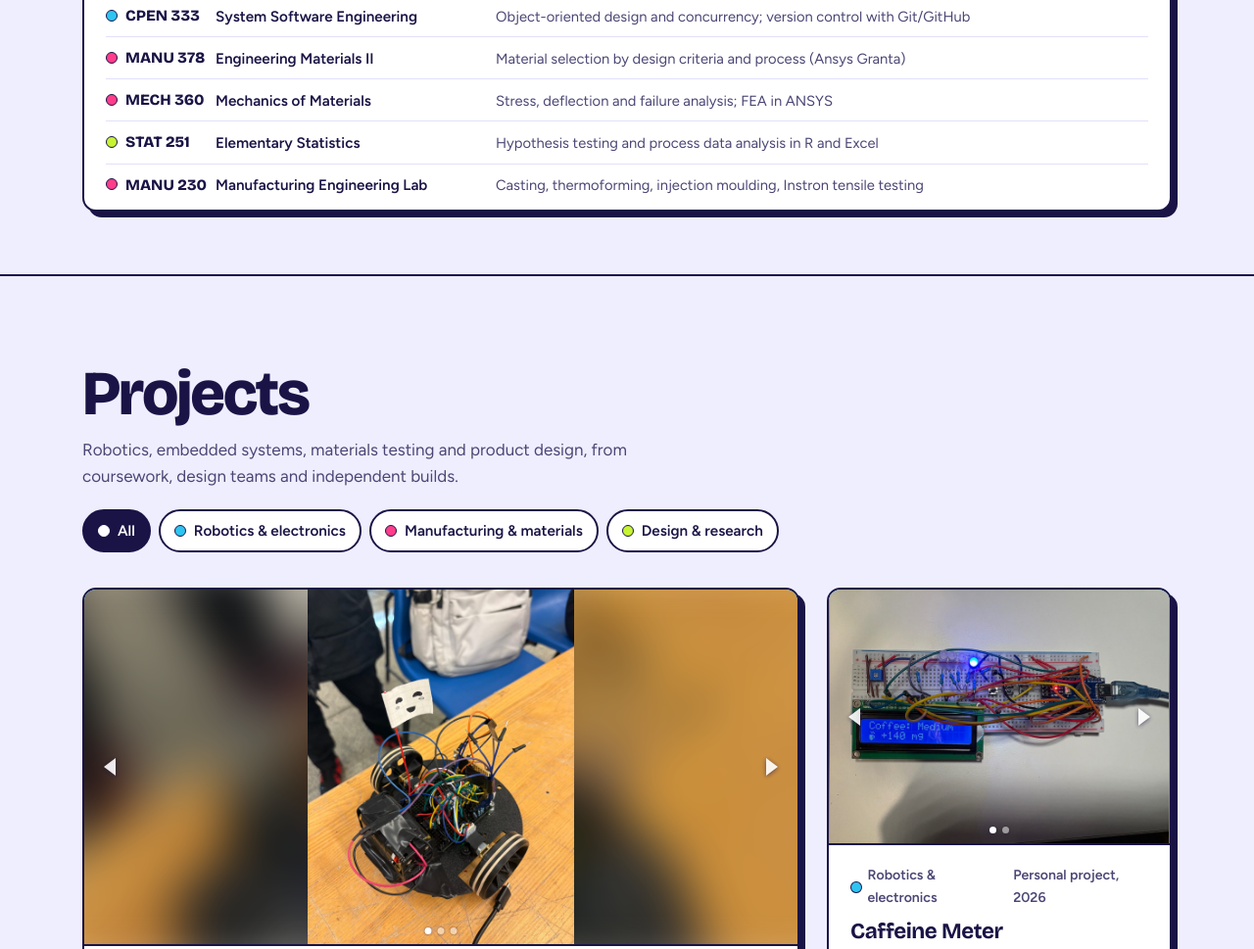
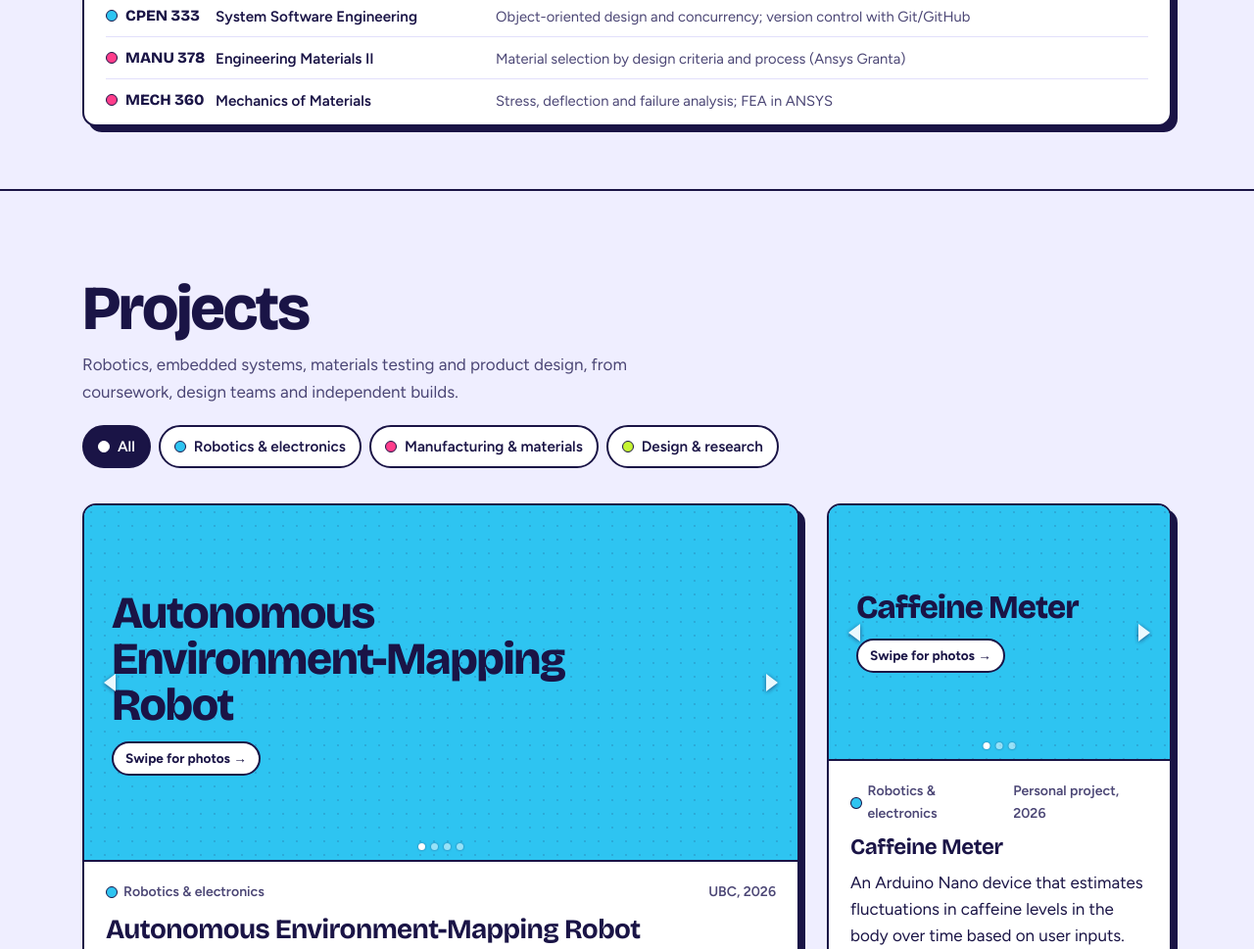
Before and after one commit to stellaormandy/stellaormandy.github.io, a plain HTML site: page index.html in a window 1280 px wide. Shown: the part 1137-2106 px from the top of the page at 98% size. Drawn offline with nearby package versions, Linux system fonts and the light colour scheme.

Commit message:
Project carousels open on a coloured title card; drop STAT 251 and MANU 230 from coursework
Co-Authored-By: Claude Opus 5.5 <noreply@anthropic.com>
Claude-Session: https://claude.ai/code/session_01U18taKiXa4uGgexTSpvZsV

```diff
--- a/index.html
+++ b/index.html
@@ -169,7 +169,7 @@ h2.title{font-family:var(--display);font-weight:800;letter-spacing:-.035em;font-
   box-shadow:var(--shadow);overflow:hidden;display:flex;flex-direction:column;
 }
 .card.featured{grid-column:span 2}
-@media (max-width:640px){.card.featured{grid-column:auto}}
+@media (max-width:640px){.card.featured{grid-column:auto}.card.featured .media{aspect-ratio:4/3}}
 .card.featured .media{aspect-ratio:16/8}
 .card[hidden]{display:none}
 .media{aspect-ratio:4/3;border-bottom:2px solid var(--ink);background:var(--c);position:relative;overflow:hidden}
@@ -181,6 +181,11 @@ h2.title{font-family:var(--display);font-weight:800;letter-spacing:-.035em;font-
 .slide img{position:relative;width:100%;height:100%;object-fit:contain}
 .slide img.backdrop{position:absolute;inset:0;object-fit:cover;filter:blur(22px) brightness(.8) saturate(1.1);transform:scale(1.2)}
 .slide.board img{padding:8px}
+.slide.cover{background:var(--c);display:flex;flex-direction:column;justify-content:center;align-items:flex-start;gap:14px;padding:26px 28px;
+  background-image:radial-gradient(color-mix(in srgb,var(--ink) 14%,transparent) 1.2px,transparent 1.3px);background-size:14px 14px}
+.slide.cover h4{margin:0;font-family:var(--display);font-weight:800;letter-spacing:-.03em;line-height:1.02;color:var(--ink);font-size:clamp(1.5rem,2.6vw,2.2rem);max-width:16ch}
+.card.featured .slide.cover h4{font-size:clamp(1.9rem,3.6vw,3rem)}
+.slide.cover .hint{display:inline-flex;align-items:center;gap:8px;font-weight:700;font-size:.85rem;color:var(--ink);background:var(--white);border:2px solid var(--ink);border-radius:999px;padding:5px 12px}
 .arrow{
   position:absolute;top:50%;transform:translateY(-50%);z-index:2;
   width:44px;height:56px;display:grid;place-items:center;padding:0;
@@ -328,8 +333,6 @@ footer .gcode{display:block;margin-top:6px;font-family:ui-monospace,Menlo,Consol
         <li style="--c:var(--cyan)"><span class="code">CPEN 333</span><span class="cname">System Software Engineering</span><span class="cdesc">Object-oriented design and concurrency; version control with Git/GitHub</span></li>
         <li style="--c:var(--magenta)"><span class="code">MANU 378</span><span class="cname">Engineering Materials II</span><span class="cdesc">Material selection by design criteria and process (Ansys Granta)</span></li>
         <li style="--c:var(--magenta)"><span class="code">MECH 360</span><span class="cname">Mechanics of Materials</span><span class="cdesc">Stress, deflection and failure analysis; FEA in ANSYS</span></li>
-        <li style="--c:var(--lime)"><span class="code">STAT 251</span><span class="cname">Elementary Statistics</span><span class="cdesc">Hypothesis testing and process data analysis in R and Excel</span></li>
-        <li style="--c:var(--magenta)"><span class="code">MANU 230</span><span class="cname">Manufacturing Engineering Lab</span><span class="cdesc">Casting, thermoforming, injection moulding, Instron tensile testing</span></li>
       </ul>
     </div>
   </section>
@@ -657,20 +660,21 @@ function buildCarousel(media){
     const im = new Image(); im.onload = () => res(item); im.onerror = () => res(null); im.src = item.src;
   }))).then(found => {
     const srcs = found.filter(Boolean);
-    if (!srcs.length) { media.replaceChildren(placeholder(list[0] ? list[0].src : "images/")); return; }
-    media.innerHTML = `<div class="slides">${srcs.map((s, k) =>
+    const cover = `<div class="slide cover"><h4>${esc(p.title)}</h4>${srcs.length ? `<span class="hint">Swipe for photos &rarr;</span>` : ""}</div>`;
+    media.innerHTML = `<div class="slides">${cover}${srcs.map((s, k) =>
       (s.fit === "contain"
         ? `<div class="slide board"><img src="${esc(s.src)}" alt="${esc(p.title)}, image ${k + 1} of ${srcs.length}" loading="lazy"></div>`
         : `<div class="slide"><img class="backdrop" src="${esc(s.src)}" alt="" aria-hidden="true" loading="lazy"><img src="${esc(s.src)}" alt="${esc(p.title)}, image ${k + 1} of ${srcs.length}" loading="lazy"></div>`)).join("")}</div>`;
-    if (srcs.length < 2) return;
+    if (!srcs.length) return;
+    const n = srcs.length + 1;
     const track = media.querySelector(".slides");
     media.insertAdjacentHTML("beforeend",
       `<button class="arrow prev" type="button" aria-label="Previous photo">${TRI("prev")}</button>
        <button class="arrow next" type="button" aria-label="Next photo">${TRI("next")}</button>
-       <div class="dots">${srcs.map(() => "<i></i>").join("")}</div>`);
+       <div class="dots">${"<i></i>".repeat(n)}</div>`);
     const dots = [...media.querySelectorAll(".dots i")];
     const idx = () => Math.round(track.scrollLeft / track.clientWidth);
-    const go = k => track.scrollTo({ left: ((k + srcs.length) % srcs.length) * track.clientWidth });
+    const go = k => track.scrollTo({ left: ((k + n) % n) * track.clientWidth });
     const mark = () => dots.forEach((d, k) => d.classList.toggle("on", k === idx()));
     media.querySelector(".prev").onclick = () => go(idx() - 1);
     media.querySelector(".next").onclick = () => go(idx() + 1);
```
